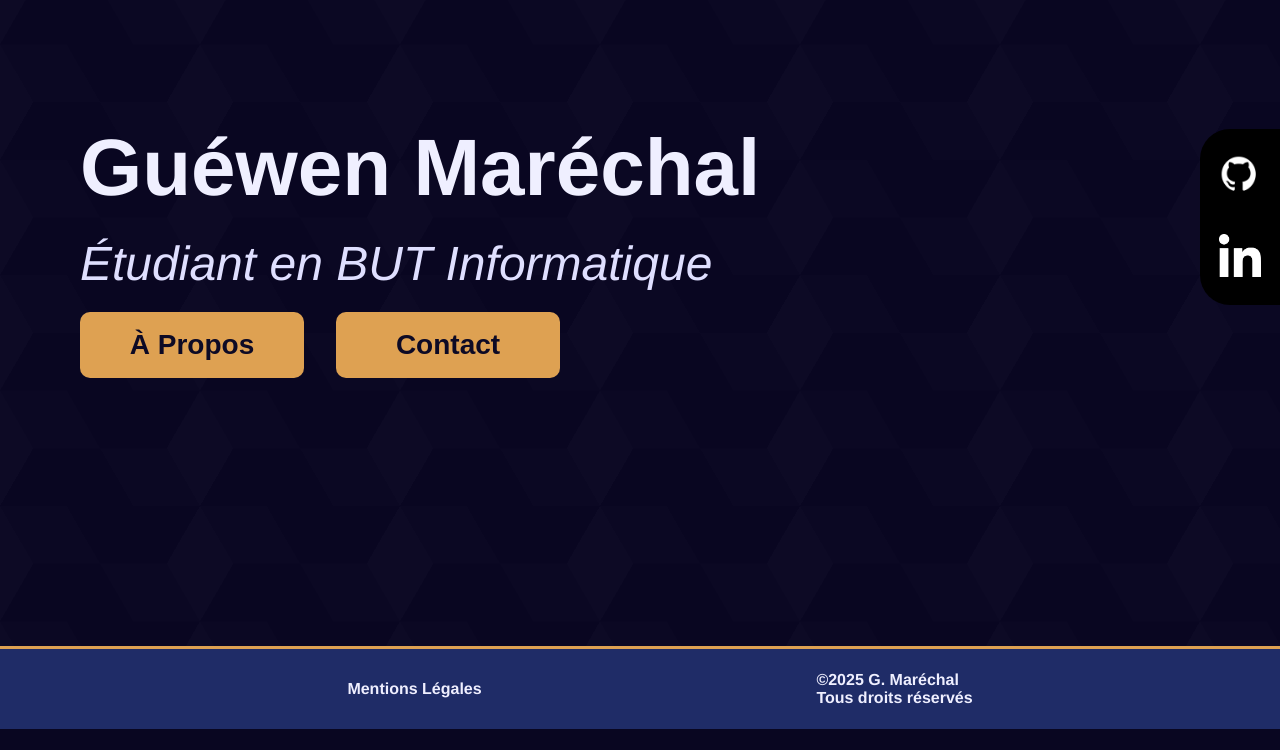
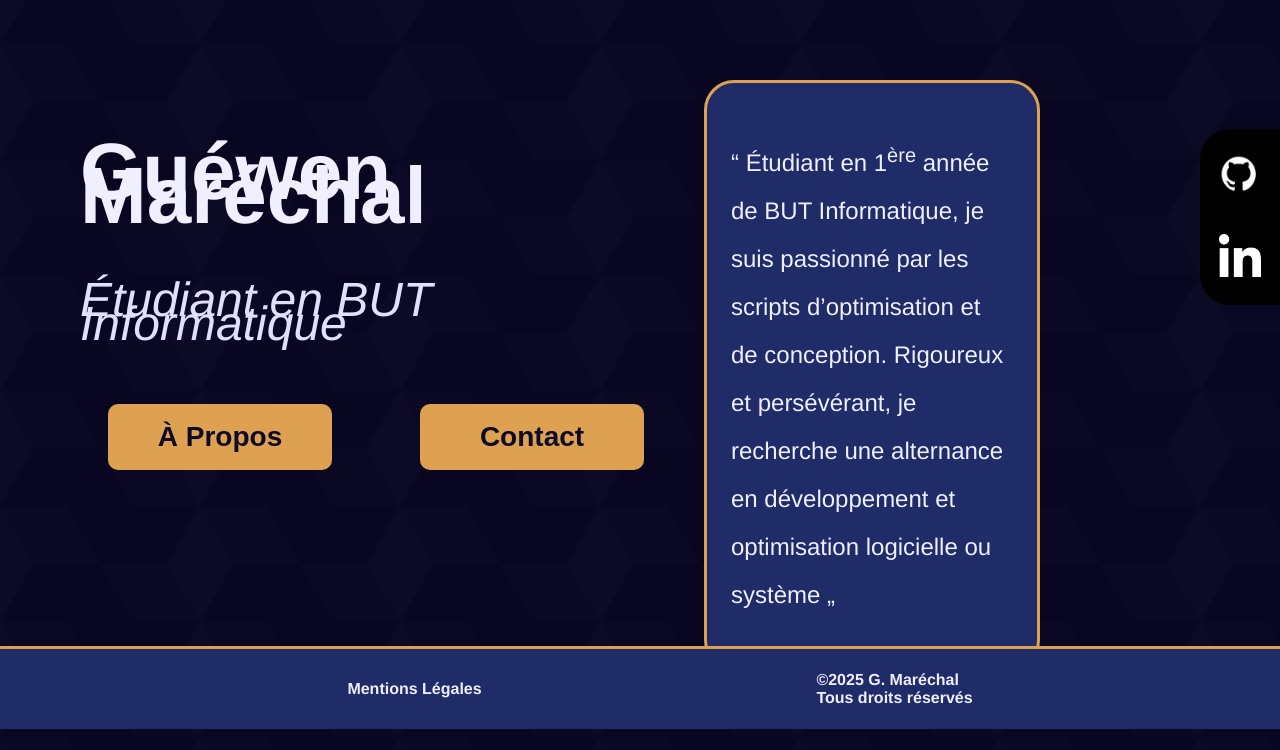
Before and after one commit to marechalg/Portfolio, a PHP site: page /public/src/index.html in a window 1280 px wide. Shown: the part 71-821 px from the top of the page. Before the commit the page ends 800 px from the top, so only its background shows below. Run offline with PHP 8.4, Linux system fonts and the light colour scheme.

Commit message:
finished the index page

```diff
--- a/public/src/index.html
+++ b/public/src/index.html
@@ -4,7 +4,7 @@
         <meta charset="UTF-8">
         <meta name="viewport" content="width=device-width, initial-scale=1.0">
         <title>ePortfolio - Guéwen</title>
-        <link rel="stylesheet" href="style/global.css">
+        <link rel="stylesheet" href="../style/global.css">
     </head>
 
     <body>
@@ -39,6 +39,9 @@
                         <script src="../script/homeButtons.js"></script>
                     </ul>
                 </article>
+                <article>
+                    <p>&ldquo; Étudiant en 1<sup>ère</sup> année de BUT Informatique, je suis passionné par les scripts d’optimisation et de conception. Rigoureux et persévérant, je recherche une alternance en développement et optimisation logicielle ou système &bdquo;</p>
+                </article>
             </section>
         </main>
 
--- a/public/style/global.css
+++ b/public/style/global.css
@@ -164,12 +164,23 @@ aside img:first-child {
 section {
     padding: 5em;
     display: flex;
-    flex-direction: column;
+    width: 75%;
     justify-content: space-between;
-    flex-wrap: wrap;
 }
-article {
-    line-height: 100%;
+
+section article:nth-child(1) {
+    line-height: 150%;
+}
+section article:nth-child(2) {
+    width: 35%;
+    background-color: var(--color-bg-alt);
+    font-size:x-large;
+    border: solid 3px var(--color-accent);
+    border-radius: 30px;
+    line-height: 200%;
+    text-align: left;
+    padding: 1em;
+    align-self: center;
 }
 
 section h1 {
@@ -205,6 +216,7 @@ section button {
     padding: 0.5em;
     text-align: center;
     transition: all 0.3s;
+    margin: 1em;
 }
 section button:hover {
     background-color: transparent;
```
